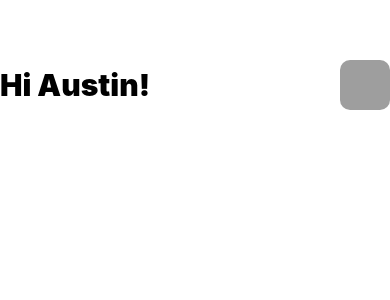
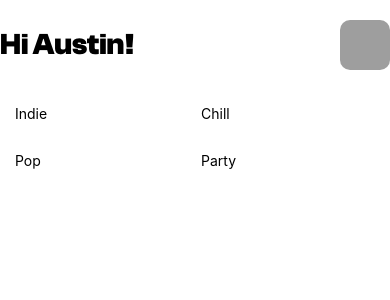
Before and after one commit to AviAvinav/music-app-react-native, a React Native app: screen / in a window 390 px wide. Shown: the top 300 px of the page. Built offline with nearby package versions, Linux system fonts and the light colour scheme; grey boxes are pictures that could not be loaded.

Commit message:
make basic header might add styled-components

```diff
--- a/screens/Home.tsx
+++ b/screens/Home.tsx
@@ -1,20 +1,71 @@
-import { SafeAreaView, StyleSheet, Text, View } from "react-native";
+import {
+  FlatList,
+  SafeAreaView,
+  ScrollView,
+  StyleSheet,
+  Text,
+  View,
+} from "react-native";
 import Avatar from "../components/Avatar";
+import { useFonts } from "expo-font";
+import { useCallback } from "react";
+import * as SplashScreen from "expo-splash-screen";
+
+SplashScreen.preventAutoHideAsync();
+
+const data = [
+  { id: 1, value: "Indie" },
+  { id: 2, value: "Chill" },
+  { id: 3, value: "Pop" },
+  { id: 4, value: "Party" },
+];
 
 export default function Home() {
+  const [fontsLoaded, err] = useFonts({
+    "CG-Bold": require("../assets/fonts/ClashGrotesk-Bold.otf"),
+  });
+
+  if (err) {
+    console.log(err);
+  }
+
+  const onLayoutRootView = useCallback(async () => {
+    if (fontsLoaded) {
+      await SplashScreen.hideAsync();
+    }
+  }, [fontsLoaded]);
+
+  if (!fontsLoaded) {
+    return null;
+  }
+
   return (
-    <SafeAreaView style={styles.container}>
-      <View style={styles.profile}>
-        <Text style={{ fontSize: 30, fontWeight: "900" }}>Hi Austin!</Text>
-        <Avatar />
-      </View>
+    <SafeAreaView style={styles.container} onLayout={onLayoutRootView}>
+      <ScrollView>
+        <View style={styles.profile}>
+          <Text style={{ fontFamily: "CG-Bold", fontSize: 30 }}>
+            Hi Austin!
+          </Text>
+          <Avatar />
+        </View>
+        <FlatList
+          data={data}
+          renderItem={({ item }) => (
+            <View style={styles.category}>
+              <Text>{item.value}</Text>
+            </View>
+          )}
+          numColumns={2}
+          style={styles.categories}
+        ></FlatList>
+      </ScrollView>
     </SafeAreaView>
   );
 }
 
 const styles = StyleSheet.create({
   container: {
-    paddingTop: 60,
+    paddingTop: 20,
     paddingHorizontal: 20,
     flex: 1,
   },
@@ -24,4 +75,12 @@ const styles = StyleSheet.create({
     justifyContent: "space-between",
     alignItems: "center",
   },
+  categories: {
+    marginVertical: 20,
+    backgroundColor: "#fff",
+  },
+  category: {
+    width: "40%",
+    margin: 15,
+  },
 });
```
